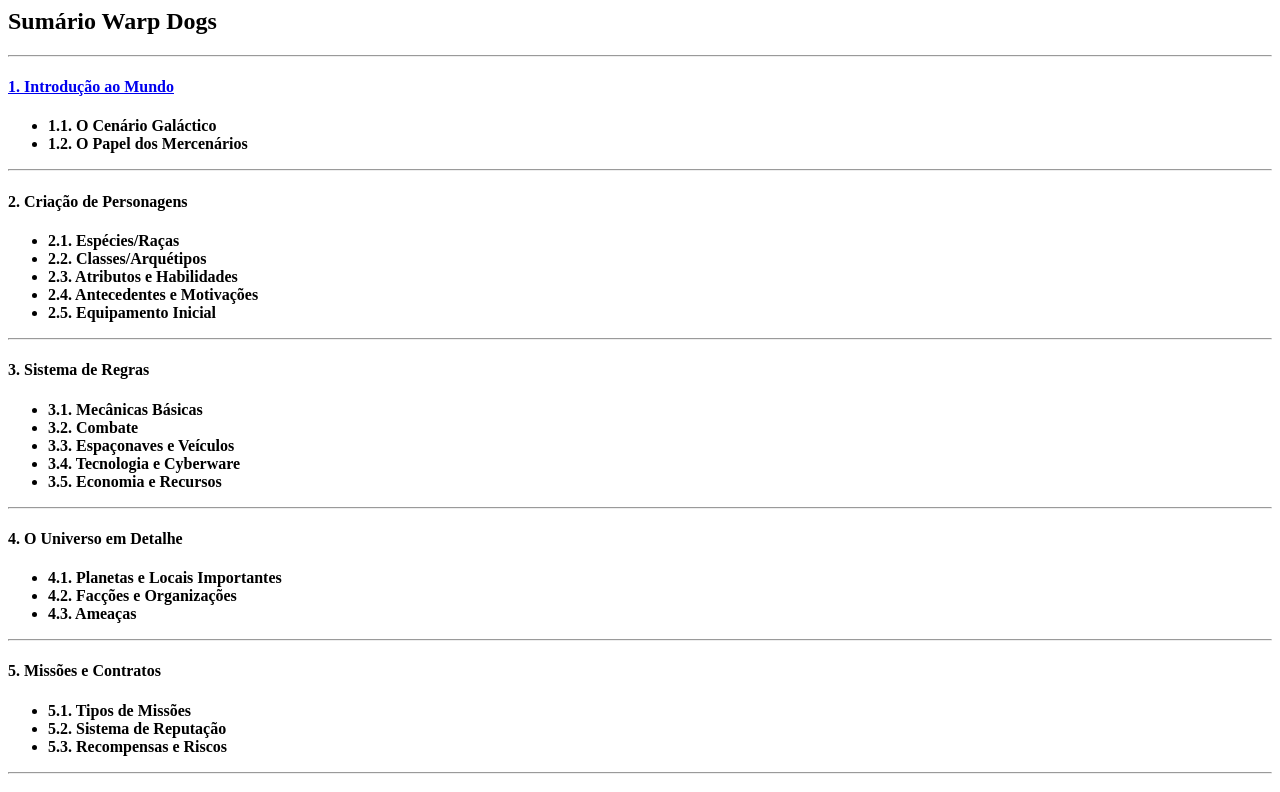
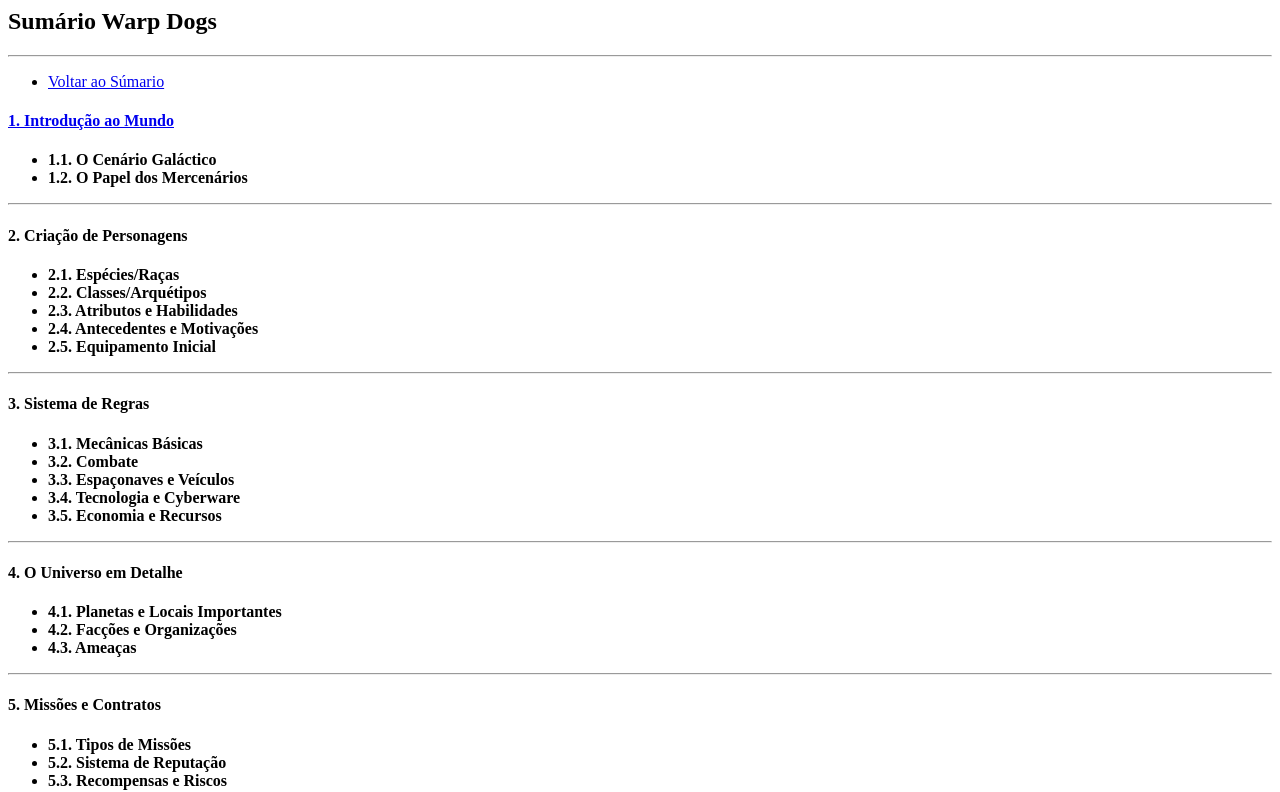
Before and after one commit to mattheadr/warpdogs-rp, a plain HTML site: page HTMLdocs/index.html in a window 1280 px wide. Shown: the top 792 px of the page. Drawn offline with Linux system fonts and the light colour scheme.

Commit message:
Update index.html

```diff
--- a/HTMLdocs/index.html
+++ b/HTMLdocs/index.html
@@ -1,5 +1,8 @@
 <h2><strong>Sumário Warp Dogs</strong></h3>
 <hr>
+<ul>
+<li><a href="https://mattheadr.github.io/warpdogs-rp/HTMLdocs/">Voltar ao Súmario</a></li>
+</ul>
 <h4><strong><a href="https://mattheadr.github.io/warpdogs-rp/HTMLdocs/1%20-%20Introdu%C3%A7%C3%A3o%20ao%20Mundo/">1. Introdução ao Mundo</a></strong></h4>
 <ul>
 <li><strong>1.1. O Cenário Galáctico</strong>  </li>
```
